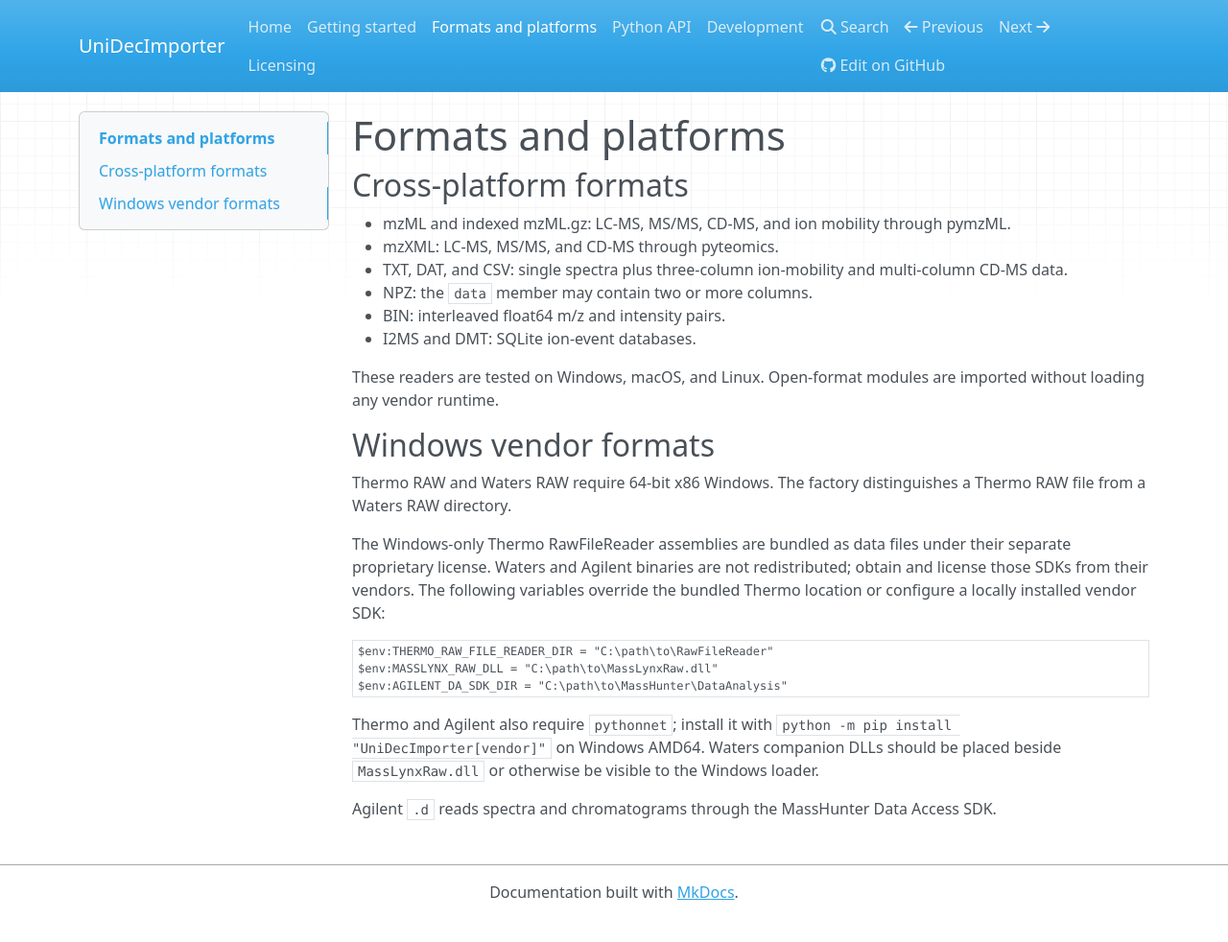
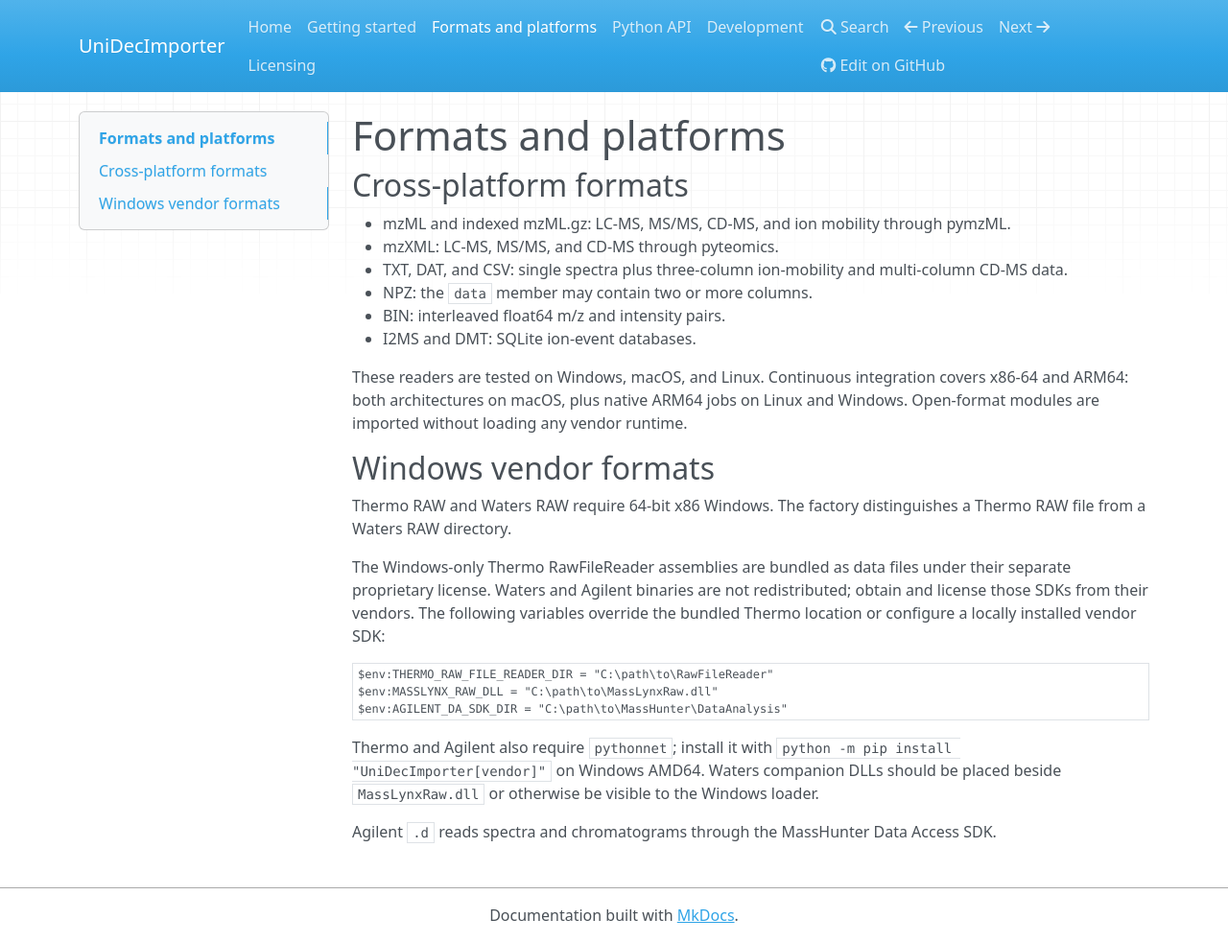
Before and after one commit to michaelmarty/UniDecImporter, an MkDocs documentation site: the page built from docs/formats.md, in a window 1280 px wide and 982 px high. Shown: the whole window at 96% size. Built offline with MkDocs 1.6.1, drawn with Linux system fonts in a browser that asks for light colours; nearby versions of some CDN libraries.

Commit message:
Added linux and windows ARM builds.

```diff
--- a/docs/formats.md
+++ b/docs/formats.md
@@ -10,8 +10,9 @@
 - BIN: interleaved float64 m/z and intensity pairs.
 - I2MS and DMT: SQLite ion-event databases.
 
-These readers are tested on Windows, macOS, and Linux. Open-format modules are imported
-without loading any vendor runtime.
+These readers are tested on Windows, macOS, and Linux. Continuous integration covers
+x86-64 and ARM64: both architectures on macOS, plus native ARM64 jobs on Linux and
+Windows. Open-format modules are imported without loading any vendor runtime.
 
 ## Windows vendor formats
 
```
Also changed, not shown: README.md (+8 -4 lines), docs/development.md (+2 -0 lines), docs/index.md (+2 -1 lines), 2 other files.
